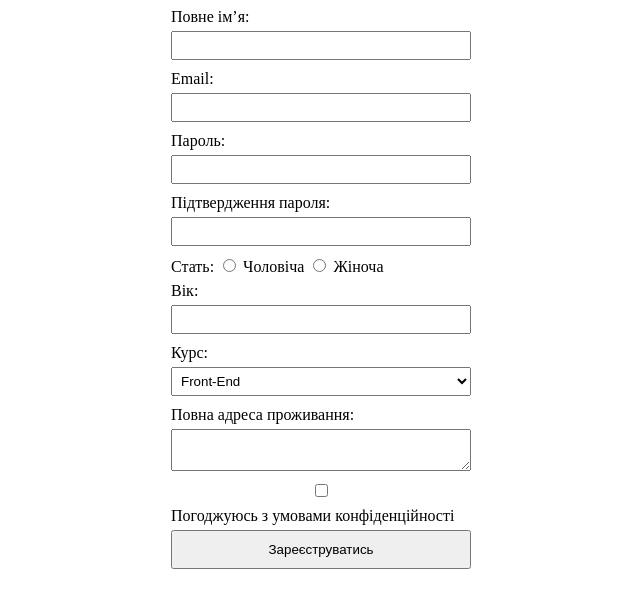
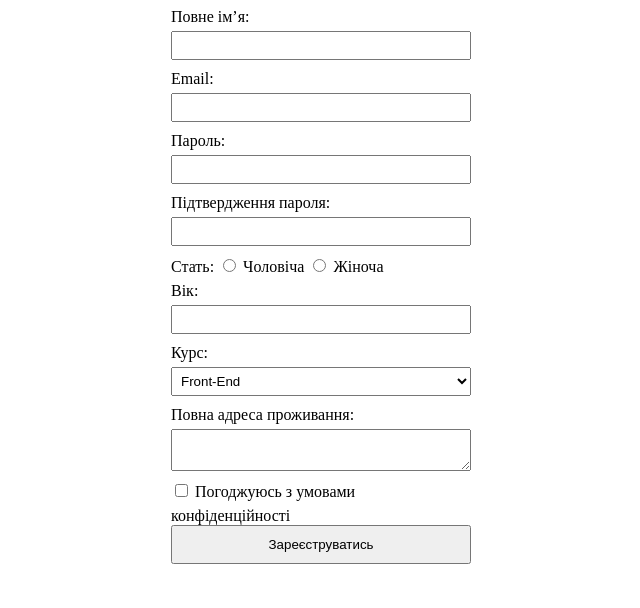
Before and after one commit to Serhiikotelevets/html_css_hw, a plain HTML site: page lesson06/index.html in a window 1280 px wide. Shown: the whole page, without its empty margins (319-959 px from the left). Drawn offline with Linux system fonts and the light colour scheme.

Commit message:
wraped checkbox

```diff
--- a/lesson06/index.html
+++ b/lesson06/index.html
@@ -44,8 +44,10 @@
       <label for="address" class="form__label">Повна адреса проживання:</label>
       <textarea id="address" name="address" class="form__textarea" required></textarea>
       <!-- Умови конфіденційності -->
-      <input type="checkbox" id="agreement" name="agreement" class="form__input" required>
-      <label for="agreement" class="form__label">Погоджуюсь з умовами конфіденційності</label>
+      <div class="form__item">
+        <input type="checkbox" id="agreement" name="agreement" class="form__input" required>
+        <label for="agreement" class="form__label">Погоджуюсь з умовами конфіденційності</label>
+      </div>
       <!-- Кнопка «Зареєструватись» -->
       <button type="submit" class="form__button">Зареєструватись</button>
   </section>
```
